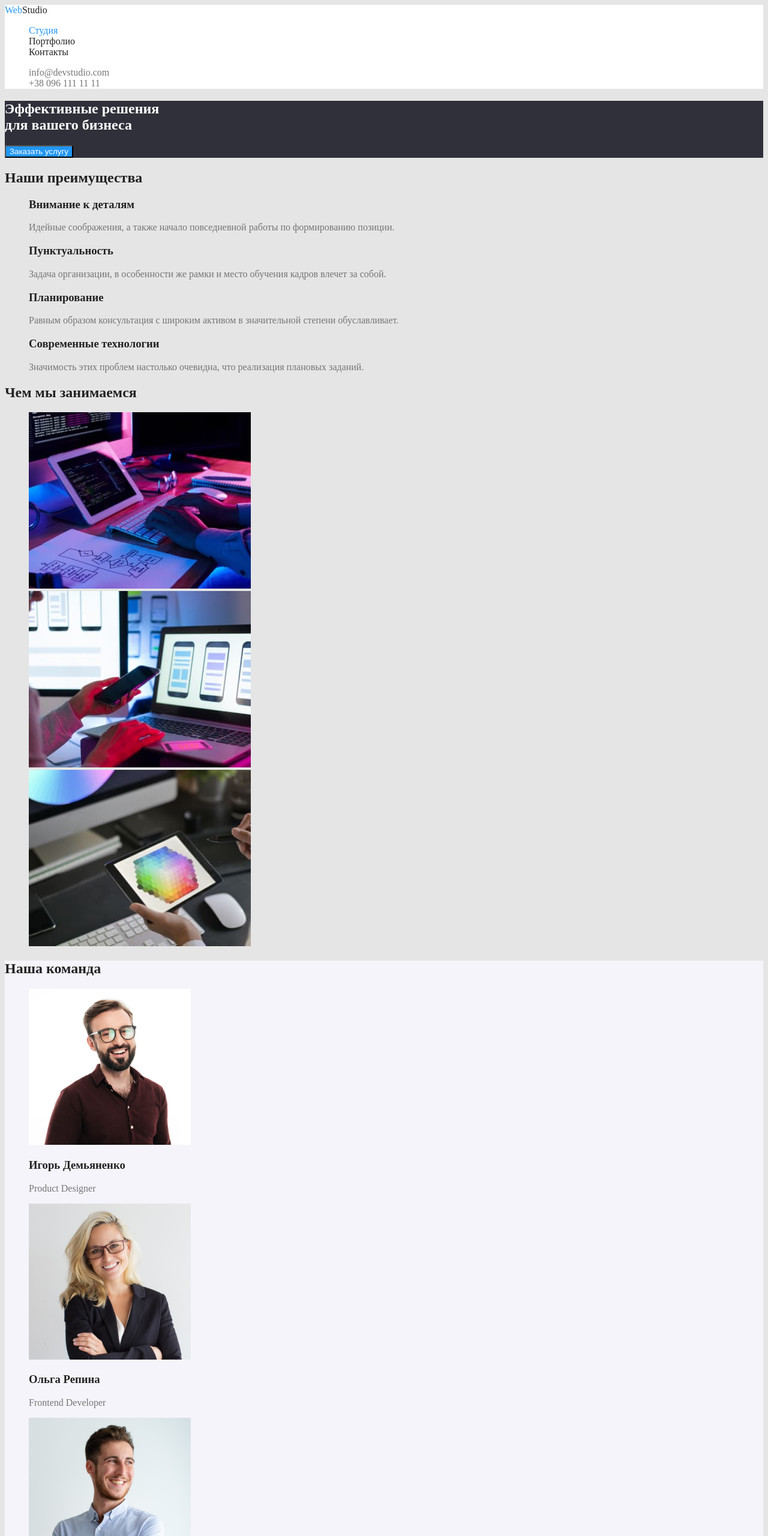
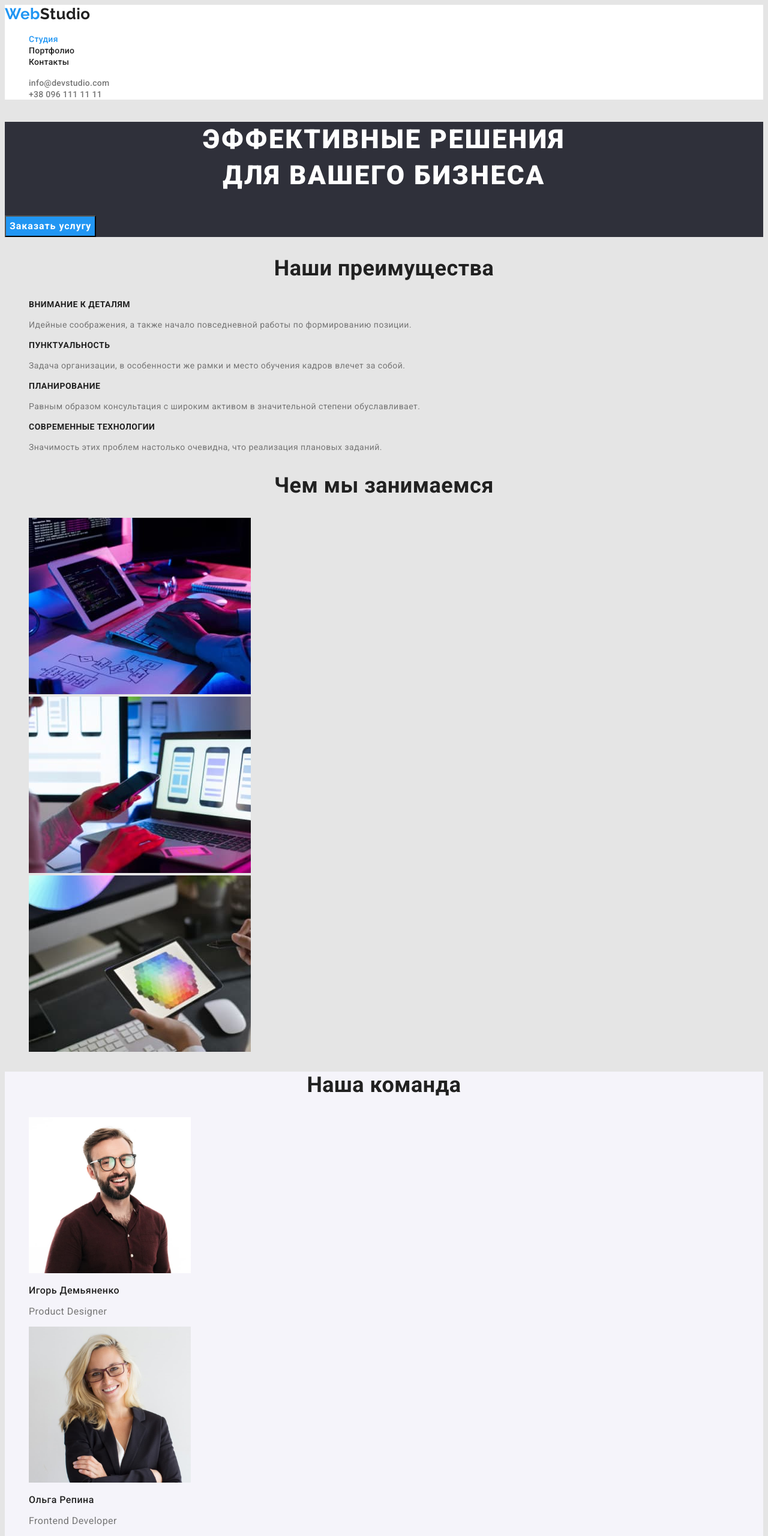
Before and after one commit to lisitsyna-anna/goit-markup-hw-02, a plain HTML site: page index.html in a window 1280 px wide. Shown: the top 2560 px of the page at 60% size. Drawn offline with Linux system fonts and the light colour scheme.

Commit message:
Add fonts

```diff
--- a/css/style.css
+++ b/css/style.css
@@ -1,20 +1,3 @@
-/* Палитра
-Акцент - #2196F3;
-
-
-
-Цвет фона основной:
- - #E5E5E5;
- - вторичный - #F5F4FA;
- - хеддер - #FFFFFF;
- - футтер, герой - #2F303A
-
-цвет текста:
-вторичный - #212121;
-основной  - #757575;
-герой - #FFFFFF;
-адресс в футтере - rgba(255, 255, 255, 0.6);
-
 
 /* Стили для index.html и общие стили с portfolio.html */
 :root {
@@ -24,39 +7,56 @@
     --primery-bg-color: #E5E5E5;
     --secondary-bg-color:#F5F4FA;
     --bg-hero-futter:#2F303A;
-    --complementary-color: #FFFFFF;
+    --complementary-color: #FFF;
     --hover-color: #188CE8;
-
 }
 
 
 body {
     background-color: var(--primery-bg-color);
     color: var(--primery-text-color);
+
+    font-family: Roboto, sans-serif;
+    letter-spacing: 0.03em;
 }
 
-/* Утилита сбасывающая маркеры у спимков  */
+
+/* Утилита сбасывающая маркеры у спиcков  */
 .list {
     list-style: none;
 }
+
 
 /* Хеддер */
 .page-header {
     background-color: var(--complementary-color);
 }
 
+
 /* Логотип */
 .logo {
     color: var(--title-text-color);
+
+    font-family: Raleway, sans-serif ;
+    font-weight: 700;
+    font-size: 26px;
+    line-height: 1.2;
     text-decoration: none;
 }
+
 .logo-first-part {
     color: var(--accent-color);
 }
 
+
 /* Навигация в шапке профиля */
 .site-nav .link {
     color: var(--title-text-color);
+
+    font-weight: 500;
+    font-size: 14px;
+    line-height: 1.14;
+    letter-spacing: 0.02em;
     text-decoration: none;
 }
 
@@ -65,15 +65,21 @@ body {
     color: var(--accent-color);
 }
 
-/* Текущая ссылка */
+/* Текущая страница */
 
 .site-nav .link.current {
     color: var(--accent-color);
 }
 
-/* Контакты */
+
+/* Контакты в шапке профиля */
 .contacts-nav .link {
     color: var(--primery-text-color);
+
+    font-weight: 500;
+    font-size: 14px;
+    line-height: 1.14;
+    letter-spacing: 0.02em;
     text-decoration: none;
 }
 
@@ -82,24 +88,49 @@ body {
     color: var(--accent-color);
 }
 
+
 /* Герой */
 .hero {
     background-color: var(--bg-hero-futter);
 }
 .hero-title {
     color: var(--complementary-color);
+
+    font-weight: 900;
+    font-size: 44px;
+    line-height: 1.36;
+    text-align: center;
+    letter-spacing: 0.06em;
+    text-transform: uppercase;
 }
 
+
 /* Секции */
+
 /* Утилитный класс section */
 .section-title {
     color: var(--title-text-color);
+
+    font-size: 36px;
+    line-height: 1.26;
+    text-align: center;
+
 }
 
 /* Наши преимущества */
 .features .title {
     color: var(--title-text-color);
+
+    font-size: 14px;
+    line-height: 1.14;
+    text-transform: uppercase;
 }
+
+.features .text {
+    font-size: 14px;
+    line-height: 1.71;
+}
+
 
 /* Наша команда */
 .section.team{
@@ -107,18 +138,33 @@ body {
 }
 .our-team .title{
     color: var(--title-text-color);
+
+    font-weight: 500;
+    font-size: 16px;
+    line-height: 1.18;
 }
 
+.our-team .text {
+    font-size: 16px;
+    line-height: 1.18;
+}
+
+
 /* Футтер */
-footer {
+.footer {
     background-color: var(--bg-hero-futter);
 }
 .logo-second-part {
     color: var(--complementary-color);
 }
 
+/* Контакты в футтере */
 .contacts .link-adress{
     color: var(--complementary-color);
+
+    font-style: normal;
+    font-size: 14px;
+    line-height: 1.71;
     text-decoration: none;
 }
 
@@ -128,7 +174,11 @@ footer {
 }
 
 .contacts .link {
-    color: rgba(255, 255, 255, 0.6);
+    color: rgba(255,255,255,0.6);
+
+    font-style: normal;
+    font-size: 14px;
+    line-height: 1.71;
     text-decoration: none;
 }
 
@@ -136,9 +186,12 @@ footer {
 .contacts .link:focus{
     color: var(--accent-color);
 }
+
+
+
 /* Кнопки */
 
-/* Утилитная кнопка */
+/* Утилитная кнопка. Пока оставлю, потом если что уберу */
 .button {
     color: var(--title-text-color);
     background-color: var(--secondary-bg-color);
@@ -149,6 +202,12 @@ footer {
 .button.primery {
     color: var(--complementary-color);
     background-color: var(--accent-color);
+
+    font-family: inherit;
+    font-weight: 700;
+    font-size: 16px;
+    line-height: 1.87;
+    letter-spacing: 0.06em;
 }
 
 .button.primery:hover,
@@ -167,6 +226,11 @@ footer {
 .button.secondary{
     color: var(--title-text-color);
     background-color: var(--secondary-bg-color);
+
+    font-family: inherit;
+    font-weight: 500;
+    font-size: 16px;
+    line-height: 1.62;
 }
 
 .button.secondary.current{
@@ -180,6 +244,7 @@ footer {
     background-color: var(--accent-color);
 }
 
+
 /* Карточки - примеры работ */
 .work-link{
     text-decoration: none;
@@ -187,8 +252,15 @@ footer {
 
 .work-title{
     color: var(--title-text-color);
+
+    font-size: 18px;
+    line-height: 2.0;
+    letter-spacing: 0.06em;
 }
 
 .work-text {
     color: var(--primery-text-color);
+
+    font-size: 16px;
+    line-height: 1.88;
 }
--- a/index.html
+++ b/index.html
@@ -5,6 +5,10 @@
     <meta http-equiv="X-UA-Compatible" content="IE=edge" />
     <meta name="viewport" content="width=device-width, initial-scale=1.0" />
     <title>WebStudio</title>
+    <link
+      href="https://fonts.googleapis.com/css2?family=Raleway:wght@700&family=Roboto:wght@400;500;700;900&display=swap"
+      rel="stylesheet"
+    />
     <link rel="stylesheet" href="./css/style.css" />
   </head>
   <body>
@@ -39,23 +43,27 @@
         <ul class="features list">
           <li>
             <h3 class="title">Внимание к деталям</h3>
-            <p>Идейные соображения, а также начало повседневной работы по формированию позиции.</p>
+            <p class="text">
+              Идейные соображения, а также начало повседневной работы по формированию позиции.
+            </p>
           </li>
           <li>
             <h3 class="title">Пунктуальность</h3>
-            <p>
+            <p class="text">
               Задача организации, в особенности же рамки и место обучения кадров влечет за собой.
             </p>
           </li>
           <li>
             <h3 class="title">Планирование</h3>
-            <p>
+            <p class="text">
               Равным образом консультация с широким активом в значительной степени обуславливает.
             </p>
           </li>
           <li>
             <h3 class="title">Современные технологии</h3>
-            <p>Значимость этих проблем настолько очевидна, что реализация плановых заданий.</p>
+            <p class="text">
+              Значимость этих проблем настолько очевидна, что реализация плановых заданий.
+            </p>
           </li>
         </ul>
       </section>
@@ -96,28 +104,28 @@
           <li>
             <img src="./images/igor.jpg" alt="Фото Игоря Демьяненко" width="270" height="260" />
             <h3 class="title">Игорь Демьяненко</h3>
-            <p lang="en">Product Designer</p>
+            <p lang="en" class="text">Product Designer</p>
           </li>
           <li>
             <img src="./images/olga.jpg" alt="Фото Ольги Репиной" width="270" height="260" />
             <h3 class="title">Ольга Репина</h3>
-            <p lang="en">Frontend Developer</p>
+            <p lang="en" class="text">Frontend Developer</p>
           </li>
           <li>
             <img src="./images/nikolay.jpg" alt="Фото Николая Тарасова" width="270" height="260" />
             <h3 class="title">Николай Тарасов</h3>
-            <p lang="en">Marketing</p>
+            <p lang="en" class="text">Marketing</p>
           </li>
           <li>
             <img src="./images/michail.jpg" alt="Фото Михаила Ермакова" width="270" height="260" />
             <h3 class="title">Михаил Ермаков</h3>
-            <p lang="en">UI Designer</p>
+            <p lang="en" class="text">UI Designer</p>
           </li>
         </ul>
       </section>
     </main>
     <!-- Футтер -->
-    <footer>
+    <footer class="footer">
       <a href="./index.html" class="logo"
         ><span class="logo-first-part">Web</span><span class="logo-second-part">Studio</span></a
       >
```
Also changed, not shown: portfolio.html (+5 -1 lines).
